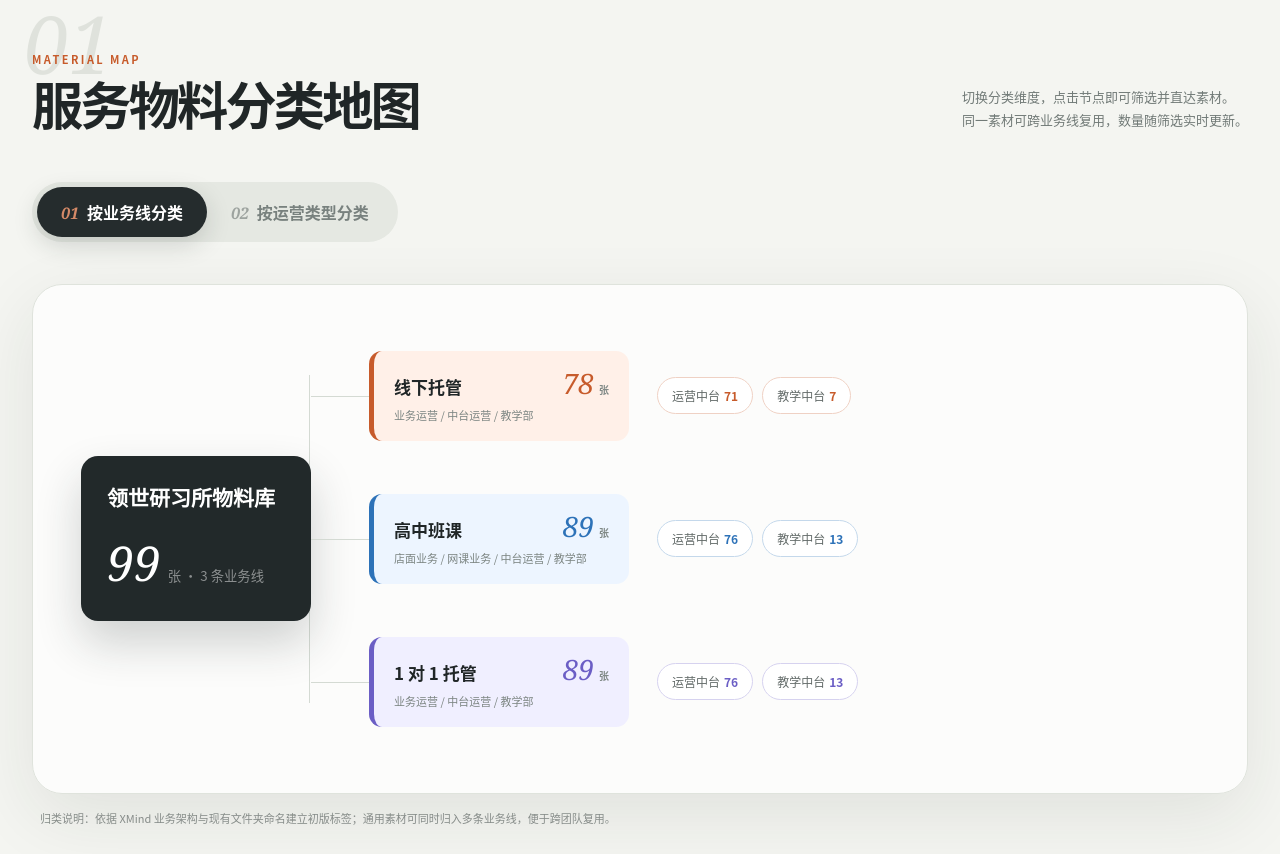
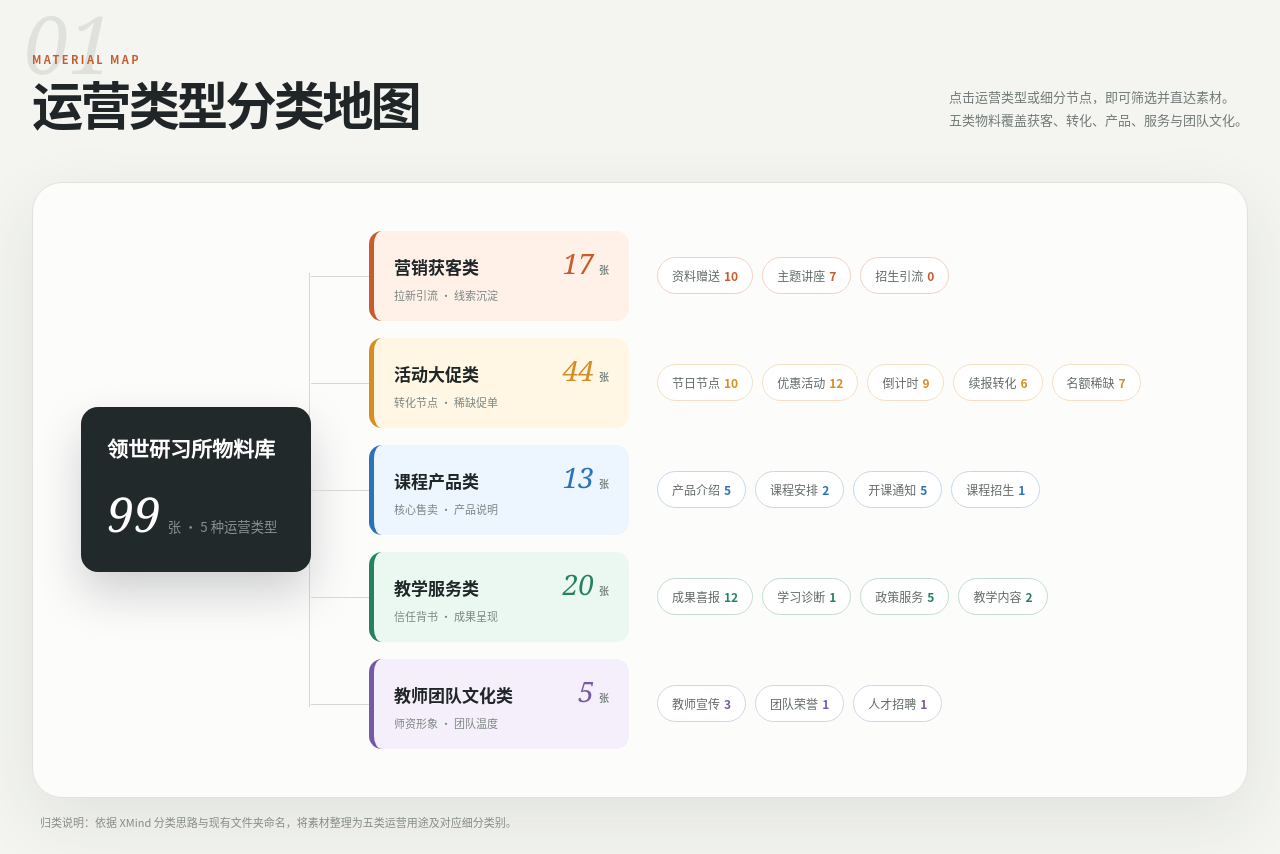
Before and after one commit to lidongyang999/lingshi-yanxisuo-material-library, a plain HTML site: page index.html in a window 1280 px wide. Shown: the part 826-1680 px from the top of the page. Drawn offline with Linux system fonts and the light colour scheme.

Commit message:
Keep operational-type classification only

```diff
--- a/index.html
+++ b/index.html
@@ -3,7 +3,7 @@
 <head>
   <meta charset="utf-8">
   <meta name="viewport" content="width=device-width, initial-scale=1">
-  <meta name="description" content="领世研习所服务运营物料库，按业务线与运营用途双维度整理。">
+  <meta name="description" content="领世研习所服务运营物料库，按运营类型分类整理。">
   <title>领世研习所｜服务运营物料库</title>
   <style>
     :root {
@@ -253,37 +253,6 @@
       font-size: 13px;
       line-height: 1.8;
     }
-    .dimension-switch {
-      width: fit-content;
-      margin-bottom: 42px;
-      padding: 5px;
-      border-radius: 999px;
-      background: #e5e8e2;
-      display: flex;
-    }
-    .dimension-switch button {
-      padding: 13px 24px;
-      border: 0;
-      border-radius: 999px;
-      color: #78817e;
-      background: transparent;
-      cursor: pointer;
-      font-weight: 700;
-      transition: color .25s, background .25s, box-shadow .25s, transform .25s;
-    }
-    .dimension-switch button span {
-      margin-right: 8px;
-      color: #9da39f;
-      font-family: Georgia, serif;
-      font-style: italic;
-    }
-    .dimension-switch button.active {
-      color: #fff;
-      background: var(--ink-2);
-      box-shadow: 0 8px 24px rgba(31, 39, 37, .17);
-    }
-    .dimension-switch button.active span { color: #d58a68; }
-    .dimension-switch button:hover { transform: translateY(-1px); }
     .mind-map {
       min-height: 510px;
       padding: 48px;
@@ -713,8 +682,6 @@
       .map-section { width: calc(100% - 32px); padding: 88px 0; }
       .section-head, .gallery-head { align-items: flex-start; gap: 25px; }
       .section-note { display: none; }
-      .dimension-switch { width: 100%; }
-      .dimension-switch button { flex: 1; padding: 12px 8px; font-size: 13px; }
       .mind-map { padding: 18px; border-radius: 21px; }
       .branch { grid-template-columns: 1fr; gap: 11px; }
       .chips { gap: 7px; }
@@ -777,12 +744,12 @@
       <h1>让每一份素材，<br><em>都各归其位。</em></h1>
       <p class="hero-description">
         领世研习所服务运营物料分类总览。<br>
-        从业务归属与运营用途两个维度，快速定位、浏览与复用设计资产。
+        按运营用途清晰归档，快速定位、浏览与复用设计资产。
       </p>
       <div class="stats" aria-label="素材统计">
         <div class="stat"><strong id="hero-total">99</strong><span>张运营素材</span></div>
-        <div class="stat"><strong>3</strong><span>条业务线</span></div>
         <div class="stat"><strong>5</strong><span>种运营类型</span></div>
+        <div class="stat"><strong>2</strong><span>个素材来源</span></div>
       </div>
     </div>
     <a class="scroll-cue" href="#map">SCROLL TO EXPLORE</a>
@@ -794,18 +761,13 @@
         <div class="section-title-wrap">
           <span class="section-number">01</span>
           <p class="section-kicker">MATERIAL MAP</p>
-          <h2 id="map-title">服务物料分类地图</h2>
+          <h2 id="map-title">运营类型分类地图</h2>
         </div>
-        <p class="section-note">切换分类维度，点击节点即可筛选并直达素材。<br>同一素材可跨业务线复用，数量随筛选实时更新。</p>
-      </div>
-
-      <div class="dimension-switch" role="tablist" aria-label="分类维度">
-        <button class="active" type="button" role="tab" aria-selected="true" data-dimension="business"><span>01</span>按业务线分类</button>
-        <button type="button" role="tab" aria-selected="false" data-dimension="type"><span>02</span>按运营类型分类</button>
+        <p class="section-note">点击运营类型或细分节点，即可筛选并直达素材。<br>五类物料覆盖获客、转化、产品、服务与团队文化。</p>
       </div>
 
       <div class="mind-map" id="mind-map"></div>
-      <p class="map-footnote">归类说明：依据 XMind 业务架构与现有文件夹命名建立初版标签；通用素材可同时归入多条业务线，便于跨团队复用。</p>
+      <p class="map-footnote">归类说明：依据 XMind 分类思路与现有文件夹命名，将素材整理为五类运营用途及对应细分类别。</p>
     </section>
 
     <section class="gallery-section" id="gallery" aria-labelledby="gallery-title">
@@ -824,7 +786,7 @@
 
       <div class="toolbar">
         <div class="active-filters" id="active-filters"></div>
-        <input class="search-box" id="search-box" type="search" autocomplete="off" placeholder="搜索文件名、类型或业务线…">
+        <input class="search-box" id="search-box" type="search" autocomplete="off" placeholder="搜索文件名、运营类型或来源…">
       </div>
       <div class="masonry" id="masonry"></div>
     </section>
@@ -832,7 +794,7 @@
 
   <footer>
     <div class="footer-brand"><span class="brand-mark">领</span><strong>领世研习所 · 服务运营物料库</strong></div>
-    <div class="footer-note">业务线 × 运营类型 · 双维素材归档</div>
+    <div class="footer-note">五类运营用途 · 单维清晰归档</div>
   </footer>
 
   <button class="back-top" id="back-top" type="button" aria-label="返回顶部">↑</button>
@@ -941,42 +903,6 @@
       "运营中台/进校类讲座/邀请函.png"
     ];
 
-    const businessConfig = [
-      {
-        id: "线下托管",
-        title: "线下托管",
-        note: "业务运营 / 中台运营 / 教学部",
-        color: "#c75b2b",
-        soft: "#fff0e8",
-        chips: [
-          { label: "运营中台", source: "运营中台" },
-          { label: "教学中台", source: "教学中台" }
-        ]
-      },
-      {
-        id: "高中班课",
-        title: "高中班课",
-        note: "店面业务 / 网课业务 / 中台运营 / 教学部",
-        color: "#2d72b8",
-        soft: "#edf5ff",
-        chips: [
-          { label: "运营中台", source: "运营中台" },
-          { label: "教学中台", source: "教学中台" }
-        ]
-      },
-      {
-        id: "1对1托管",
-        title: "1 对 1 托管",
-        note: "业务运营 / 中台运营 / 教学部",
-        color: "#6b5ec5",
-        soft: "#f0efff",
-        chips: [
-          { label: "运营中台", source: "运营中台" },
-          { label: "教学中台", source: "教学中台" }
-        ]
-      }
-    ];
-
     const typeConfig = [
       {
         id: "营销获客类",
@@ -1022,17 +948,6 @@
 
     function includesAny(text, keywords) {
       return keywords.some(keyword => text.includes(keyword));
-    }
-
-    function inferBusiness(path) {
-      const lines = [];
-      const localOnly = ["进校", "一中", "二中", "到店", "初一", "中考", "自招", "志愿"];
-      const highSchool = ["高一", "高二", "高三", "高中", "高考", "名校", "暑假", "寒假", "数学", "物理", "化学", "升学", "冲刺"];
-
-      if (includesAny(path, localOnly)) lines.push("线下托管");
-      if (includesAny(path, highSchool)) lines.push("高中班课", "1对1托管");
-      if (!lines.length) lines.push("线下托管", "高中班课", "1对1托管");
-      return [...new Set(lines)];
     }
 
     function inferType(path) {
@@ -1084,18 +999,14 @@
         title: cleanTitle(path),
         source: path.split("/")[0],
         sourcePath: path.split("/").slice(0, -1).join(" › "),
-        business: inferBusiness(path),
         type: typeInfo.type,
         subtype: typeInfo.subtype
       };
     });
 
     const state = {
-      dimension: "business",
-      business: "",
       type: "",
       subtype: "",
-      source: "",
       search: "",
       visible: [...materials],
       modalIndex: -1
@@ -1110,39 +1021,27 @@
 
     document.getElementById("hero-total").textContent = materials.length;
 
-    function countBy(key, value) {
-      if (key === "business") return materials.filter(item => item.business.includes(value)).length;
-      return materials.filter(item => item[key] === value).length;
+    function countByType(value) {
+      return materials.filter(item => item.type === value).length;
     }
 
     function renderMap() {
-      const isBusiness = state.dimension === "business";
-      const groups = isBusiness ? businessConfig : typeConfig;
-      const activeValue = isBusiness ? state.business : state.type;
-      const rootSubtitle = isBusiness ? "张 · 3 条业务线" : "张 · 5 种运营类型";
-
       mindMap.innerHTML = `
         <button class="root-node" type="button" data-reset-all aria-label="清除筛选并显示全部素材">
           <span class="root-label">领世研习所物料库</span>
-          <strong>${materials.length}</strong><small>${rootSubtitle}</small>
+          <strong>${materials.length}</strong><small>张 · 5 种运营类型</small>
           <span class="progress"><b></b></span>
         </button>
         <div class="branch-list">
-          ${groups.map(group => {
-            const count = countBy(isBusiness ? "business" : "type", group.id);
-            const chips = isBusiness
-              ? group.chips.map(chip => {
-                  const chipCount = materials.filter(item => item.business.includes(group.id) && item.source === chip.source).length;
-                  const active = state.business === group.id && state.source === chip.source;
-                  return `<button class="chip${active ? " active" : ""}" type="button" data-group="${group.id}" data-source="${chip.source}">${chip.label}<strong>${chipCount}</strong></button>`;
-                }).join("")
-              : group.chips.map(chip => {
+          ${typeConfig.map(group => {
+            const count = countByType(group.id);
+            const chips = group.chips.map(chip => {
               const chipCount = materials.filter(item => item.type === group.id && item.subtype === chip).length;
               const active = state.type === group.id && state.subtype === chip;
               return `<button class="chip${active ? " active" : ""}" type="button" data-group="${group.id}" data-subtype="${chip}">${chip}<strong>${chipCount}</strong></button>`;
             }).join("");
             return `
-              <article class="branch${activeValue === group.id ? " is-active" : ""}" style="--branch:${group.color};--soft:${group.soft}">
+              <article class="branch${state.type === group.id ? " is-active" : ""}" style="--branch:${group.color};--soft:${group.soft}">
                 <button class="group-node" type="button" data-group="${group.id}">
                   <span class="group-top">
                     <span>${group.title}</span>
@@ -1162,16 +1061,6 @@
         button.addEventListener("click", event => {
           event.stopPropagation();
           const group = button.dataset.group;
-          if (isBusiness) {
-            if (button.dataset.source) {
-              const sameSelection = state.business === group && state.source === button.dataset.source;
-              state.business = group;
-              state.source = sameSelection ? "" : button.dataset.source;
-            } else {
-              state.business = state.business === group ? "" : group;
-              state.source = "";
-            }
-          } else {
           if (button.dataset.subtype) {
             const sameSelection = state.type === group && state.subtype === button.dataset.subtype;
             state.type = group;
@@ -1179,7 +1068,6 @@
           } else {
             state.type = state.type === group ? "" : group;
             state.subtype = "";
-            }
           }
           applyFilters(true);
         });
@@ -1189,12 +1077,10 @@
     function getFilteredMaterials() {
       const query = state.search.trim().toLowerCase();
       return materials.filter(item => {
-        if (state.business && !item.business.includes(state.business)) return false;
         if (state.type && item.type !== state.type) return false;
         if (state.subtype && item.subtype !== state.subtype) return false;
-        if (state.source && item.source !== state.source) return false;
         if (query) {
-          const haystack = [item.title, item.filename, item.type, item.subtype, item.source, ...item.business].join(" ").toLowerCase();
+          const haystack = [item.title, item.filename, item.type, item.subtype, item.source].join(" ").toLowerCase();
           if (!haystack.includes(query)) return false;
         }
         return true;
@@ -1236,10 +1122,8 @@
 
     function renderActiveFilters() {
       const filters = [
-        ["business", state.business, "业务线"],
         ["type", state.type, "类型"],
-        ["subtype", state.subtype, "子类"],
-        ["source", state.source, "来源"]
+        ["subtype", state.subtype, "子类"]
       ].filter(([, value]) => value);
 
       if (!filters.length && !state.search) {
@@ -1257,7 +1141,6 @@
         button.addEventListener("click", () => {
           const key = button.dataset.clear;
           state[key] = "";
-          if (key === "business") state.source = "";
           if (key === "type") state.subtype = "";
           if (key === "search") searchBox.value = "";
           applyFilters(false);
@@ -1274,26 +1157,12 @@
     }
 
     function clearAll() {
-      state.business = "";
       state.type = "";
       state.subtype = "";
-      state.source = "";
       state.search = "";
       searchBox.value = "";
       applyFilters(false);
     }
-
-    document.querySelectorAll(".dimension-switch button").forEach(button => {
-      button.addEventListener("click", () => {
-        state.dimension = button.dataset.dimension;
-        document.querySelectorAll(".dimension-switch button").forEach(item => {
-          const active = item === button;
-          item.classList.toggle("active", active);
-          item.setAttribute("aria-selected", String(active));
-        });
-        renderMap();
-      });
-    });
 
     let searchTimer;
     searchBox.addEventListener("input", () => {
@@ -1325,8 +1194,8 @@
               <h3 id="modal-title">${item.title}</h3>
               <p class="filename">${item.filename}</p>
               <dl>
-                <div><dt>运营类型</dt><dd>${item.type}<br>${item.subtype}</dd></div>
-                <div><dt>适用业务</dt><dd>${item.business.join(" / ")}</dd></div>
+                <div><dt>运营类型</dt><dd>${item.type}</dd></div>
+                <div><dt>细分类别</dt><dd>${item.subtype}</dd></div>
                 <div><dt>素材来源</dt><dd>${item.sourcePath}</dd></div>
               </dl>
               <a class="download-button" href="${encodeURI(item.path)}" download="${item.filename}"><span>下载原图</span><span>↓</span></a>
```
Lines whose indentation alone changed are shown as unchanged.
